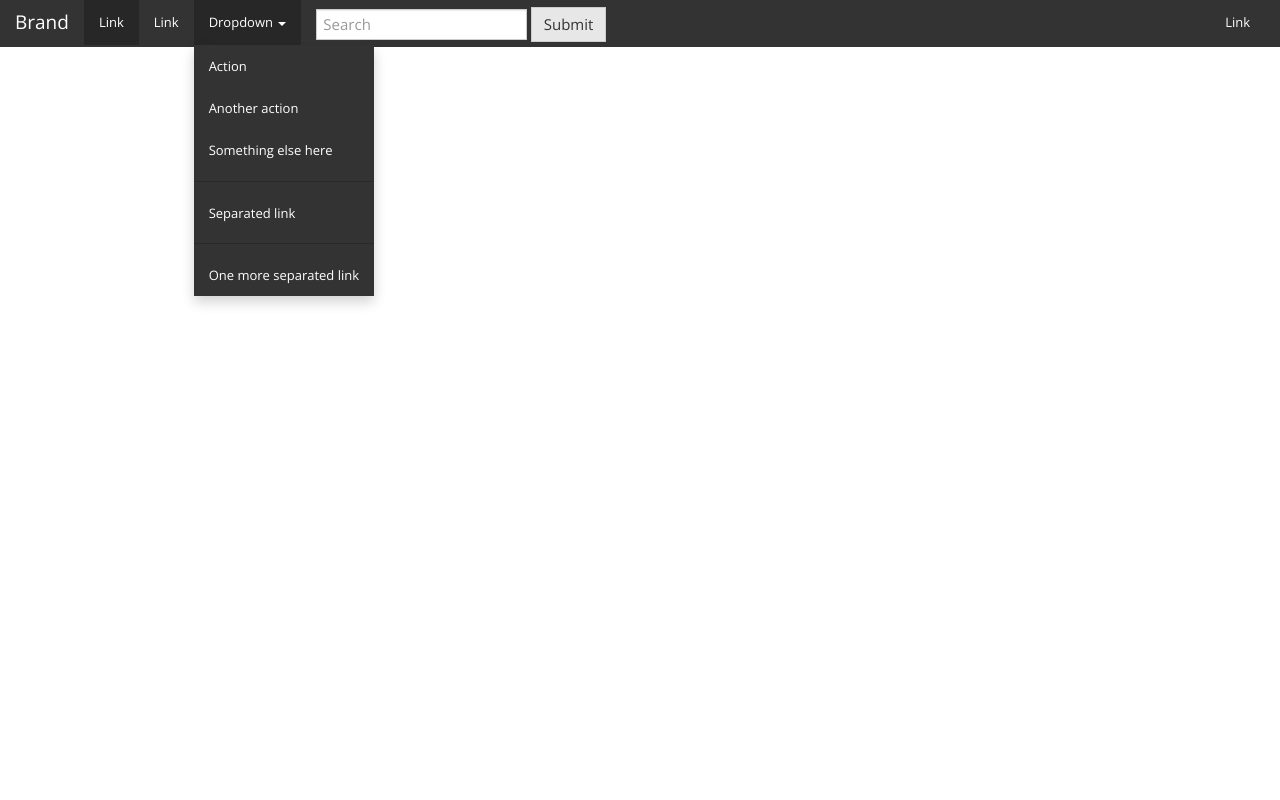
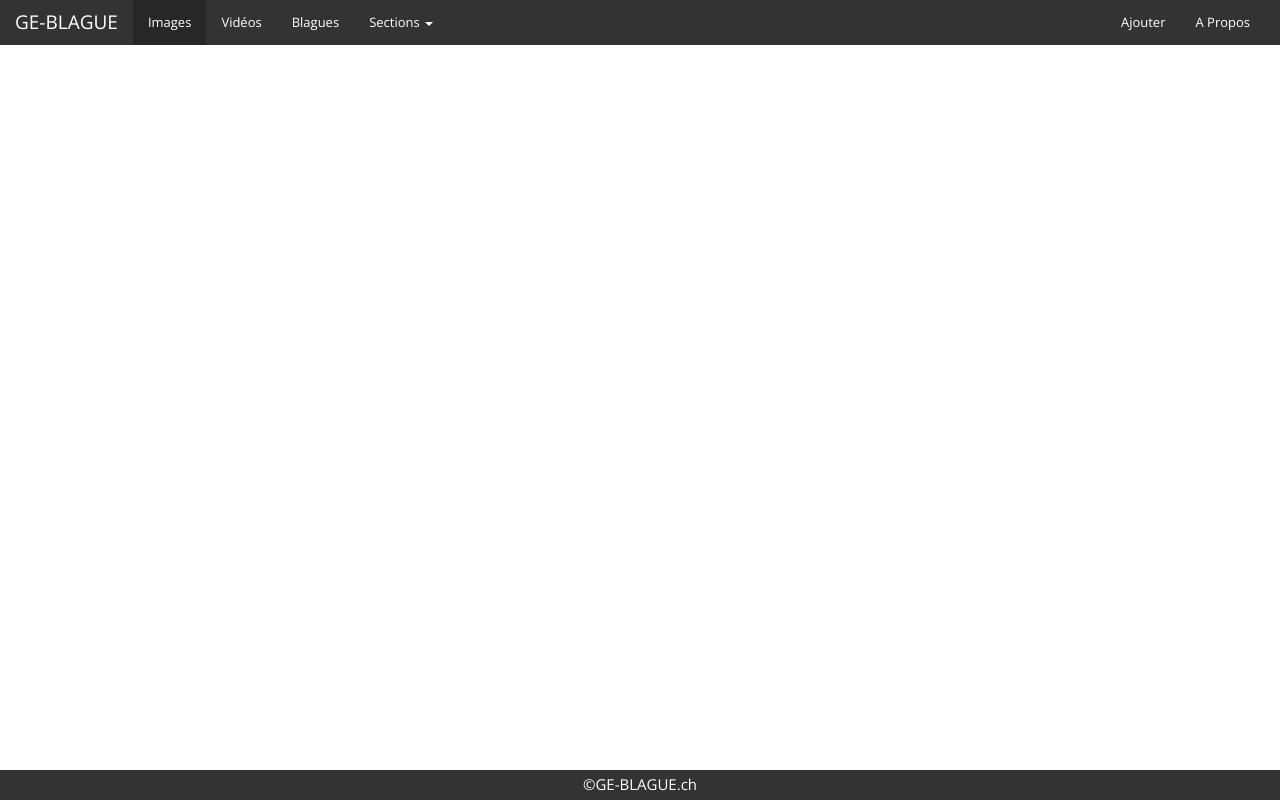
Before and after one commit to MRTNS98/ProjetM152, a PHP site: page / in a window 1280 px wide. Run offline with PHP 8.4, Linux system fonts and the light colour scheme.

Commit message:
Ajout du Footer

```diff
--- /dev/null
+++ b/Css/SomeStyle.css
@@ -0,0 +1,26 @@
+/*
+To change this license header, choose License Headers in Project Properties.
+To change this template file, choose Tools | Templates
+and open the template in the editor.
+*/
+/*
+    Created on : 24 nov. 2016, 10:25:11
+    Author     : MARTINSM_INFO
+*/
+.footer {
+    position: fixed;
+    bottom: 0px;
+    width: 100%;
+    height: 30px;
+    background-color: #333333;
+    color: #FFFFFF;
+}
+
+.footer-container {
+    margin-top: 4px;
+    margin-left: auto;
+    margin-right: auto;
+    height: 1px;
+    width: 300px;
+    text-align: center;
+}
--- /dev/null
+++ b/Views/footer.php
@@ -0,0 +1,5 @@
+<footer class="footer">
+    <div class="footer-container">
+        ©GE-BLAGUE.ch
+    </div>
+</footer>
--- /dev/null
+++ b/Views/navbar.php
@@ -0,0 +1,37 @@
+<nav class="navbar navbar-default">
+  <div class="container-fluid">
+    <div class="navbar-header">
+      <button type="button" class="navbar-toggle collapsed" data-toggle="collapse" data-target="#bs-example-navbar-collapse-1">
+        <span class="sr-only">Toggle navigation</span>
+        <span class="icon-bar"></span>
+        <span class="icon-bar"></span>
+        <span class="icon-bar"></span>
+      </button>
+      <a class="navbar-brand" href="#">GE-BLAGUE</a>
+    </div>
+
+    <div class="collapse navbar-collapse" id="bs-example-navbar-collapse-1">
+      <ul class="nav navbar-nav">
+        <li class="active"><a href="#">Images <span class="sr-only">(current)</span></a></li>
+        <li><a href="#">Vidéos</a></li>
+        <li><a href="#">Blagues</a></li>
+        <li class="dropdown">
+          <a href="#" class="dropdown-toggle" data-toggle="dropdown" role="button" aria-expanded="false">Sections <span class="caret"></span></a>
+          <ul class="dropdown-menu" role="menu">
+            <li><a href="#">Sec. 1 (Drole)</a></li>
+            <li><a href="#">Sec. 2 (Sport)</a></li>
+            <li><a href="#">Je sais pas</a></li>
+            <li class="divider"></li>
+            <li><a href="#">A completer</a></li>
+            <li class="divider"></li>
+            <li><a href="#">A voir</a></li>
+          </ul>
+        </li>
+      </ul>
+      <ul class="nav navbar-nav navbar-right">
+        <li><a href="#">Ajouter</a></li>
+        <li><a href="#">A Propos</a></li>
+      </ul>
+    </div>
+  </div>
+</nav>
--- a/index.php
+++ b/index.php
@@ -1,53 +1,22 @@
 <!DOCTYPE html>
+<!--
+To change this license header, choose License Headers in Project Properties.
+To change this template file, choose Tools | Templates
+and open the template in the editor.
+-->
 <html>
     <head>
         <meta charset="UTF-8">
         <link href="Bootstrap/css/bootstrap.min.css" rel="stylesheet">
+        <link href="Css/SomeStyle.css" rel="stylesheet">
+        <script src="https://ajax.googleapis.com/ajax/libs/jquery/1.12.4/jquery.min.js"></script>
         <script src="Bootstrap//js/bootstrap.min.js"></script>
         <title></title>
     </head>
     <body>
-
-        <nav class="navbar navbar-default">
-            <div class="container-fluid">
-                <div class="navbar-header">
-                    <button type="button" class="navbar-toggle collapsed" data-toggle="collapse" data-target="#bs-example-navbar-collapse-1">
-                        <span class="sr-only">Toggle navigation</span>
-                        <span class="icon-bar"></span>
-                        <span class="icon-bar"></span>
-                        <span class="icon-bar"></span>
-                    </button>
-                    <a class="navbar-brand" href="#">Brand</a>
-                </div>
-
-                <div class="collapse navbar-collapse" id="bs-example-navbar-collapse-1">
-                    <ul class="nav navbar-nav">
-                        <li class="active"><a href="#">Link <span class="sr-only">(current)</span></a></li>
-                        <li><a href="#">Link</a></li>
-                        <li class="dropdown open">
-                            <a href="#" class="dropdown-toggle" data-toggle="dropdown" role="button" aria-expanded="true">Dropdown <span class="caret"></span></a>
-                            <ul class="dropdown-menu" role="menu">
-                                <li><a href="#">Action</a></li>
-                                <li><a href="#">Another action</a></li>
-                                <li><a href="#">Something else here</a></li>
-                                <li class="divider"></li>
-                                <li><a href="#">Separated link</a></li>
-                                <li class="divider"></li>
-                                <li><a href="#">One more separated link</a></li>
-                            </ul>
-                        </li>
-                    </ul>
-                    <form class="navbar-form navbar-left" role="search">
-                        <div class="form-group">
-                            <input type="text" class="form-control" placeholder="Search">
-                        </div>
-                        <button type="submit" class="btn btn-default">Submit</button>
-                    </form>
-                    <ul class="nav navbar-nav navbar-right">
-                        <li><a href="#">Link</a></li>
-                    </ul>
-                </div>
-            </div>
-        </nav>
+        <?php
+        include_once 'Views/navbar.php';
+        include_once 'Views/footer.php';
+        ?>
     </body>
 </html>
```
